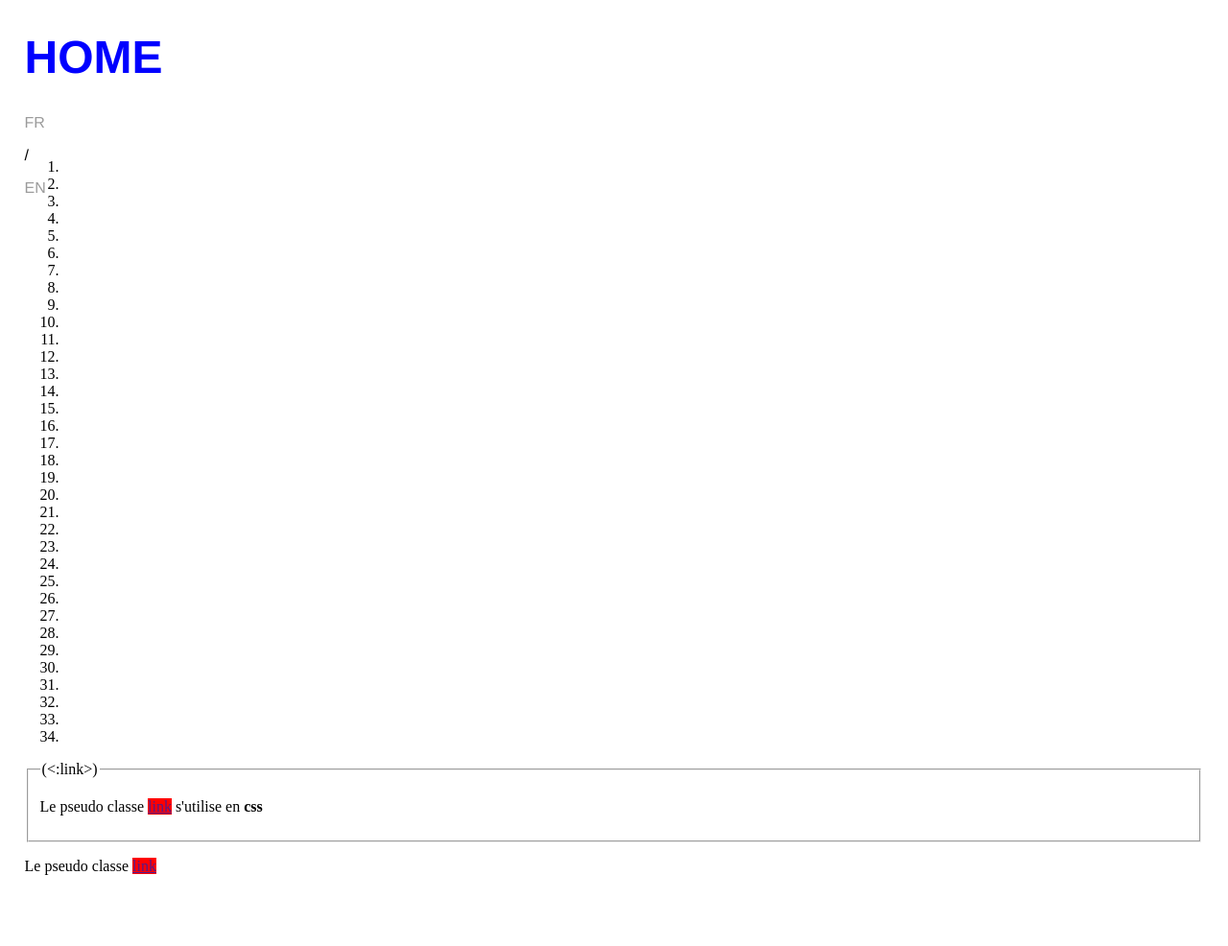
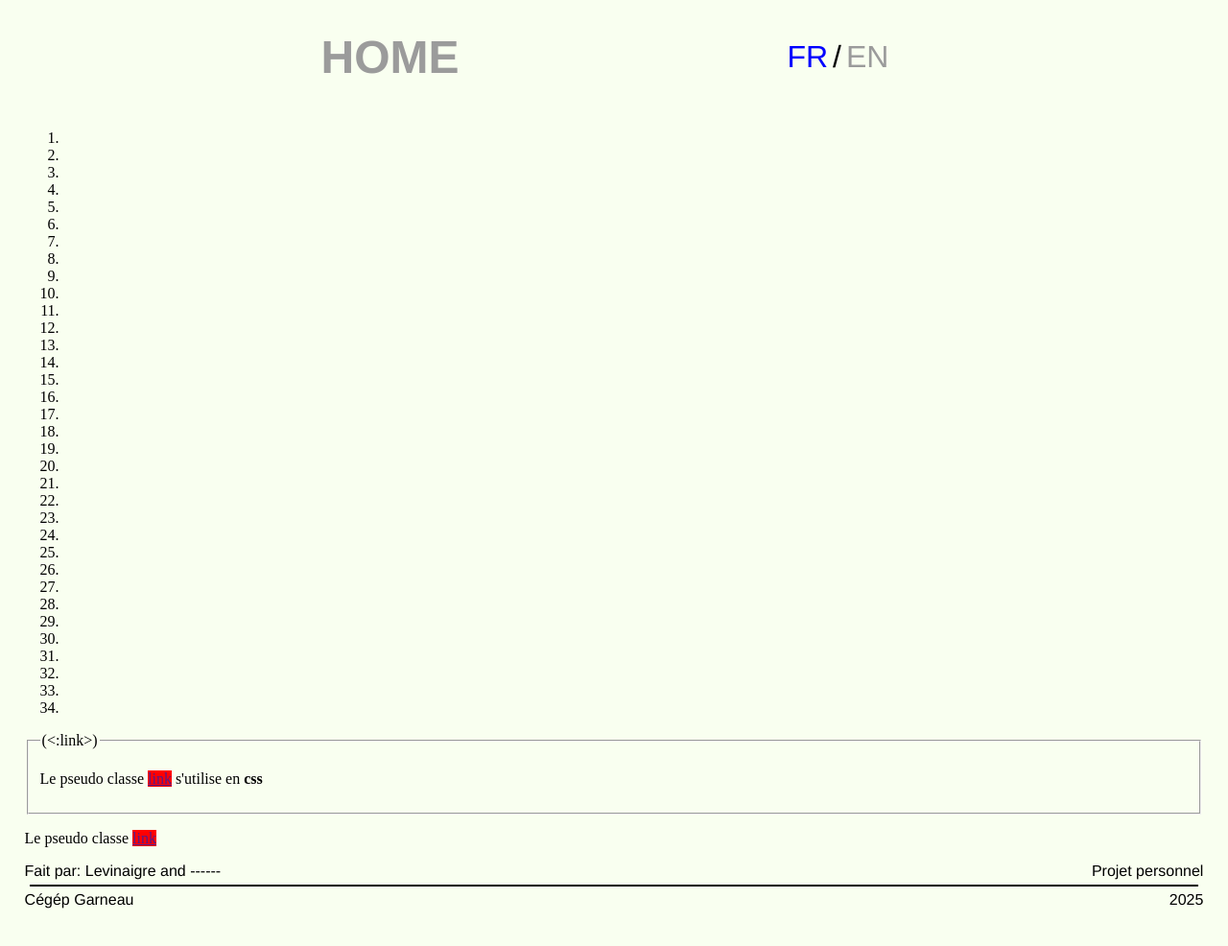
Before and after one commit to Levinaigre/Pseudo-classes-and-elements-FR-EN-main, a plain HTML site: page index-FR.html in a window 1280 px wide. Shown: the whole page at 96% size. After the commit the page ends 955 px from the top, so only its background shows below. Drawn offline with Linux system fonts and the light colour scheme.

Commit message:
index-FR: structure header et footer fait style apliqu/e

```diff
--- a/CSS/style-FR.css
+++ b/CSS/style-FR.css
@@ -0,0 +1,120 @@
+body {
+    background-color: #f9fff0;
+    /* color: aliceblue; */
+    /* height: 990px; */
+    width: 96%;
+    margin: 0 auto;
+    display: flex;
+    flex-direction: column;
+}
+
+
+/* header d/but */
+.container-header {
+    width: 95%;
+    margin: 0 auto;
+    align-items: center;
+    /* display: flex; */
+    /* justify-items: center; */
+}
+
+.header-flex {
+    display: flex;
+    justify-content: space-between;
+    /* margin: 1rem 0; */
+
+}
+
+.container {
+    width: 40%;
+    align-content: center;
+}
+
+.flex {
+    display: flex;
+    justify-content: center;
+    font-size: 2rem;
+}
+
+.p-header {
+    margin: 0 5px;
+}
+
+header > .header-flex > .container:nth-child(2) > .flex > a[href="index-FR.html"]{
+    /* color: rgb(155, 155, 155); */
+    color: blue;
+}
+/* header > .header-flex > .container:nth-child(2) > .flex > a[href="index-EN.html"]{
+    color: rgb(155, 155, 155);
+    color: blue;
+} */
+
+header a {
+    text-decoration: none;
+    color: rgb(155, 155, 155);
+}
+
+h1 {
+    font-size: 3rem;
+}
+
+header>div:first-child {
+    justify-content: center;
+}
+
+header {
+    height: 15%;
+    font-family: 'Franklin Gothic Medium', 'Arial Narrow', Arial, sans-serif;
+}
+/* header div:first-child a{
+    color: aqua;
+} */
+/* header fin */
+
+
+/* footer d/but */
+.align {
+
+    align-items: end;
+    display: flex;
+    /* justify-content: center; */
+
+}
+
+.footer-flex {
+    display: flex;
+    justify-content: space-between;
+}
+
+.line {
+    margin: 5px;
+    /* height: 1px; */
+    border: 1px solid black;
+}
+
+footer {
+    height: 10%;
+    font-family: 'Franklin Gothic Medium', 'Arial Narrow', Arial, sans-serif;
+}
+
+footer>div {
+    width: 100%;
+    margin-bottom: 0.5rem;
+}
+/* footer fin */
+
+
+/* aside d/but */
+
+/* aside fin */
+
+
+/* main debut */
+main>section a:hover {
+    background-color: aqua;
+}
+
+main>section a {
+    background-color: red;
+}
+/* main fin */
--- a/CSS/style-accueil.css
+++ b/CSS/style-accueil.css
@@ -6,9 +6,6 @@ body {
     margin: 0 auto;
     display: flex;
     flex-direction: column;
-
-
-
 }
 
 header {
@@ -34,20 +31,11 @@ footer {
     align-items: end;
     display: flex;
     /* justify-content: center; */
-
 }
 
 footer>div {
     width: 100%;
     margin-bottom: 0.5rem;
-}
-
-main>section a:hover {
-    background-color: aqua;
-}
-
-main>section a {
-    background-color: red;
 }
 
 .line {
--- a/index-FR.html
+++ b/index-FR.html
@@ -4,22 +4,25 @@
 <head>
     <meta charset="UTF-8">
     <meta name="viewport" content="width=device-width, initial-scale=1.0">
-    <link rel="stylesheet" href="CSS/style-accueil.css">
-    <title>Accueil</title>
+    <link rel="stylesheet" href="CSS/style-FR.css">
+    <title>FR-PS/EL</title>
 </head>
 <!-- target="_blank" -->
 <body>
-    <header>
-        <div>
-            <h1><a href="index.html">HOME</a></h1>
-        </div>
-        <div>
-            <div>
-                <a href="index-FR.html">FR</a>
-                <p>/</p>
-                <a href="index-EN.html">EN</a>
+    <header class="container-header">
+        <div class="header-flex">
+            <div class="container flex">
+                <h1><a href="index.html">HOME</a></h1>
+            </div>
+            <div class="container">
+                <div class="flex">
+                    <a href="index-FR.html">FR</a>
+                    <p class="p-header">/</p>
+                    <a href="index-EN.html">EN</a>
+                </div>
             </div>
         </div>
+
     </header>
     <aside>
         <ol>
@@ -76,7 +79,23 @@
         </section>
 
     </main>
-    <footer></footer>
+    <footer class="align">
+        <div>
+            <div class="footer-flex">
+                <span>
+                    Fait par: Levinaigre and ------
+                </span>
+                <span>Projet personnel</span>
+            </div>
+            <p class="line"></p>
+            <div class="footer-flex">
+                <span>Cégép Garneau</span>
+                <span>2025</span>
+
+            </div>
+        </div>
+
+    </footer>
 </body>
 
 </html>
```
Also changed, not shown: index.html (+1 -0 lines).
